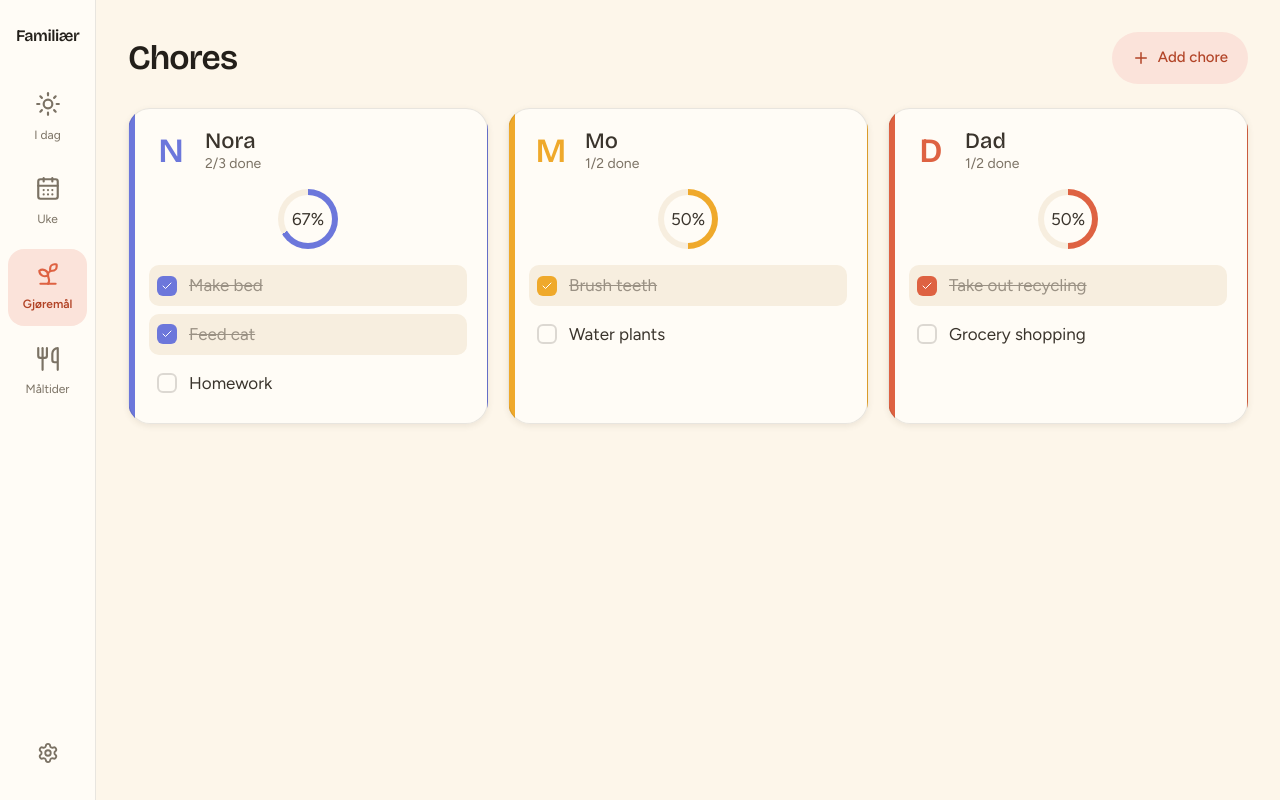
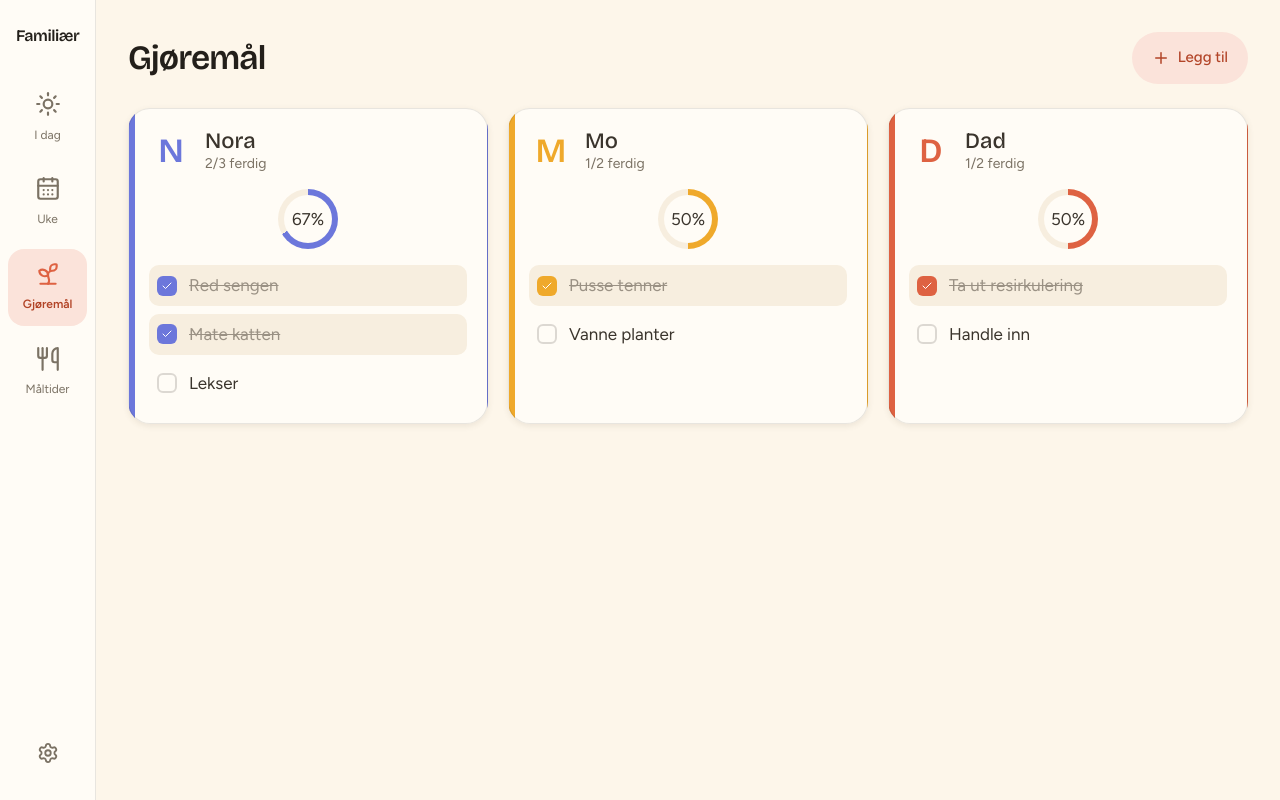
Before and after one commit to jonicii/familiar, a Next.js app: page / in a window 1280 px wide. Both pictures are taken after a click on the button "Gjøremål". Built offline with nearby package versions, Linux system fonts and the light colour scheme; no server answers; the database is empty.

Commit message:
All UI in Norwegian: Week, Chores, Meals screens

```diff
--- a/src/app/screens/ChoresScreen.tsx
+++ b/src/app/screens/ChoresScreen.tsx
@@ -8,25 +8,25 @@ const mockChores = [
     person: 'Nora',
     color: 'var(--person-3)',
     tasks: [
-      { title: 'Make bed', done: true },
-      { title: 'Feed cat', done: true },
-      { title: 'Homework', done: false },
+      { title: 'Red sengen', done: true },
+      { title: 'Mate katten', done: true },
+      { title: 'Lekser', done: false },
     ]
   },
   {
     person: 'Mo',
     color: 'var(--person-4)',
     tasks: [
-      { title: 'Brush teeth', done: true },
-      { title: 'Water plants', done: false },
+      { title: 'Pusse tenner', done: true },
+      { title: 'Vanne planter', done: false },
     ]
   },
   {
     person: 'Dad',
     color: 'var(--person-1)',
     tasks: [
-      { title: 'Take out recycling', done: true },
-      { title: 'Grocery shopping', done: false },
+      { title: 'Ta ut resirkulering', done: true },
+      { title: 'Handle inn', done: false },
     ]
   },
 ];
@@ -41,10 +41,10 @@ export default function ChoresScreen() {
         marginBottom: 'var(--space-6)',
       }}>
         <h1 style={{ font: 'var(--type-title)', color: 'var(--text-strong)' }}>
-          Chores
+          Gjøremål
         </h1>
         <Button tone="soft" iconLeft={<Icon name="plus" size={18} />}>
-          Add chore
+          Legg til
         </Button>
       </div>
 
@@ -82,7 +82,7 @@ export default function ChoresScreen() {
                 <div>
                   <div style={{ font: 'var(--type-subtitle)' }}>{person.person}</div>
                   <div style={{ font: 'var(--type-caption)', color: 'var(--text-muted)' }}>
-                    {doneCount}/{person.tasks.length} done
+                    {doneCount}/{person.tasks.length} ferdig
                   </div>
                 </div>
               </div>
--- a/src/app/screens/MealsScreen.tsx
+++ b/src/app/screens/MealsScreen.tsx
@@ -4,23 +4,23 @@ import React from 'react';
 import { Card, Button, Icon } from '@/components/core';
 
 const mockMeals = [
-  { day: 'Monday', meals: { breakfast: 'Cereal', lunch: 'Sandwich', dinner: 'Pasta' } },
-  { day: 'Tuesday', meals: { breakfast: 'Toast', lunch: 'Soup', dinner: 'Tacos' } },
-  { day: 'Wednesday', meals: { breakfast: 'Pancakes', lunch: 'Salad', dinner: 'Pizza' } },
-  { day: 'Thursday', meals: { breakfast: 'Yogurt', lunch: 'Wrap', dinner: 'Curry' } },
-  { day: 'Friday', meals: { breakfast: 'Eggs', lunch: 'Leftovers', dinner: 'Fish & chips' } },
-  { day: 'Saturday', meals: { breakfast: 'Waffles', lunch: '', dinner: 'BBQ' } },
-  { day: 'Sunday', meals: { breakfast: 'Brunch', lunch: '', dinner: 'Roast' } },
+  { day: 'Mandag', meals: { breakfast: 'Kornblanding', lunch: 'Smørbrød', dinner: 'Pasta' } },
+  { day: 'Tirsdag', meals: { breakfast: 'Toast', lunch: 'Suppe', dinner: 'Tacos' } },
+  { day: 'Onsdag', meals: { breakfast: 'Kreps', lunch: 'Salat', dinner: 'Pizza' } },
+  { day: 'Torsdag', meals: { breakfast: 'Yoghurt', lunch: 'Wrap', dinner: 'Curry' } },
+  { day: 'Fredag', meals: { breakfast: 'Egg', lunch: 'Restemat', dinner: 'Fisk & chips' } },
+  { day: 'Lørdag', meals: { breakfast: 'Vafler', lunch: '', dinner: 'Grill' } },
+  { day: 'Søndag', meals: { breakfast: 'Brunch', lunch: '', dinner: 'Stek' } },
 ];
 
 const mockShoppingList = [
-  { item: 'Milk', category: 'Dairy' },
-  { item: 'Bread', category: 'Bakery' },
-  { item: 'Pasta', category: 'Pantry' },
-  { item: 'Tomato sauce', category: 'Pantry' },
-  { item: 'Cheese', category: 'Dairy' },
-  { item: 'Chicken', category: 'Meat' },
-  { item: 'Salad', category: 'Produce' },
+  { item: 'Melk', category: 'Meieriprodukter' },
+  { item: 'Brød', category: 'Bakst' },
+  { item: 'Pasta', category: 'Skafferi' },
+  { item: 'Tomatsaus', category: 'Skafferi' },
+  { item: 'Ost', category: 'Meieriprodukter' },
+  { item: 'Kylling', category: 'Kjøtt' },
+  { item: 'Salat', category: 'Grønnsaker' },
 ];
 
 export default function MealsScreen() {
@@ -35,10 +35,10 @@ export default function MealsScreen() {
           marginBottom: 'var(--space-6)',
         }}>
           <h1 style={{ font: 'var(--type-title)', color: 'var(--text-strong)' }}>
-            Meal Plan
+            Måltidsplan
           </h1>
           <Button tone="soft" iconLeft={<Icon name="plus" size={18} />}>
-            Add meal
+            Legg til
           </Button>
         </div>
 
@@ -101,7 +101,7 @@ export default function MealsScreen() {
               gap: 'var(--space-2)',
             }}>
               <Icon name="shopping-basket" size={20} />
-              Shopping
+              Handleliste
             </h2>
             <Button tone="ghost" size="sm" iconLeft={<Icon name="plus" size={16} />}>
             </Button>
@@ -145,10 +145,10 @@ export default function MealsScreen() {
             marginBottom: 'var(--space-3)',
             color: 'var(--text-muted)',
           }}>
-            Categories
+            Kategorier
           </h3>
           <div style={{ display: 'flex', flexWrap: 'wrap', gap: 'var(--space-2)' }}>
-            {['Dairy', 'Bakery', 'Pantry', 'Meat', 'Produce'].map(cat => (
+            {['Meieriprodukter', 'Bakst', 'Skafferi', 'Kjøtt', 'Grønnsaker'].map(cat => (
               <button
                 key={cat}
                 style={{
--- a/src/app/screens/TodayScreen.tsx
+++ b/src/app/screens/TodayScreen.tsx
@@ -303,7 +303,7 @@ export default function TodayScreen() {
                 onKeyDown={(e) => e.key === 'Enter' && addGrocery()}
                 style={{ flex: 1 }}
               />
-              <Button onClick={addGrocery}>Add</Button>
+              <Button onClick={addGrocery}>Legg til</Button>
             </div>
           )}
 
--- a/src/app/screens/WeekScreen.tsx
+++ b/src/app/screens/WeekScreen.tsx
@@ -3,17 +3,17 @@
 import React from 'react';
 import { Card, Icon } from '@/components/core';
 
-const weekDays = ['Mon', 'Tue', 'Wed', 'Thu', 'Fri', 'Sat', 'Sun'];
-const todayIndex = 0; // Monday
+const weekDays = ['Man', 'Tir', 'Ons', 'Tor', 'Fre', 'Lør', 'Søn'];
+const todayIndex = 0; // Mandag
 
 const mockWeekData = [
-  { day: 'Mon', date: '10', events: ['Swim 16:00', 'Piano 17:30'] },
-  { day: 'Tue', date: '11', events: ['Soccer 15:00'] },
-  { day: 'Wed', date: '12', events: [] },
-  { day: 'Thu', date: '13', events: ['Dentist 10:00'] },
-  { day: 'Fri', date: '14', events: ['Movie night'] },
-  { day: 'Sat', date: '15', events: ['Beach trip', 'BBQ at grandparents'] },
-  { day: 'Sun', date: '16', events: [] },
+  { day: 'Man', date: '10', events: ['Svømming 16:00', 'Piano 17:30'] },
+  { day: 'Tir', date: '11', events: ['Fotball 15:00'] },
+  { day: 'Ons', date: '12', events: [] },
+  { day: 'Tor', date: '13', events: ['Tannlege 10:00'] },
+  { day: 'Fre', date: '14', events: ['Filmkveld'] },
+  { day: 'Lør', date: '15', events: ['Strandtur', 'Grill hos besteforeldre'] },
+  { day: 'Søn', date: '16', events: [] },
 ];
 
 export default function WeekScreen() {
@@ -24,7 +24,7 @@ export default function WeekScreen() {
         color: 'var(--text-strong)',
         marginBottom: 'var(--space-6)',
       }}>
-        This Week
+        Denne uken
       </h1>
 
       <div style={{
```
